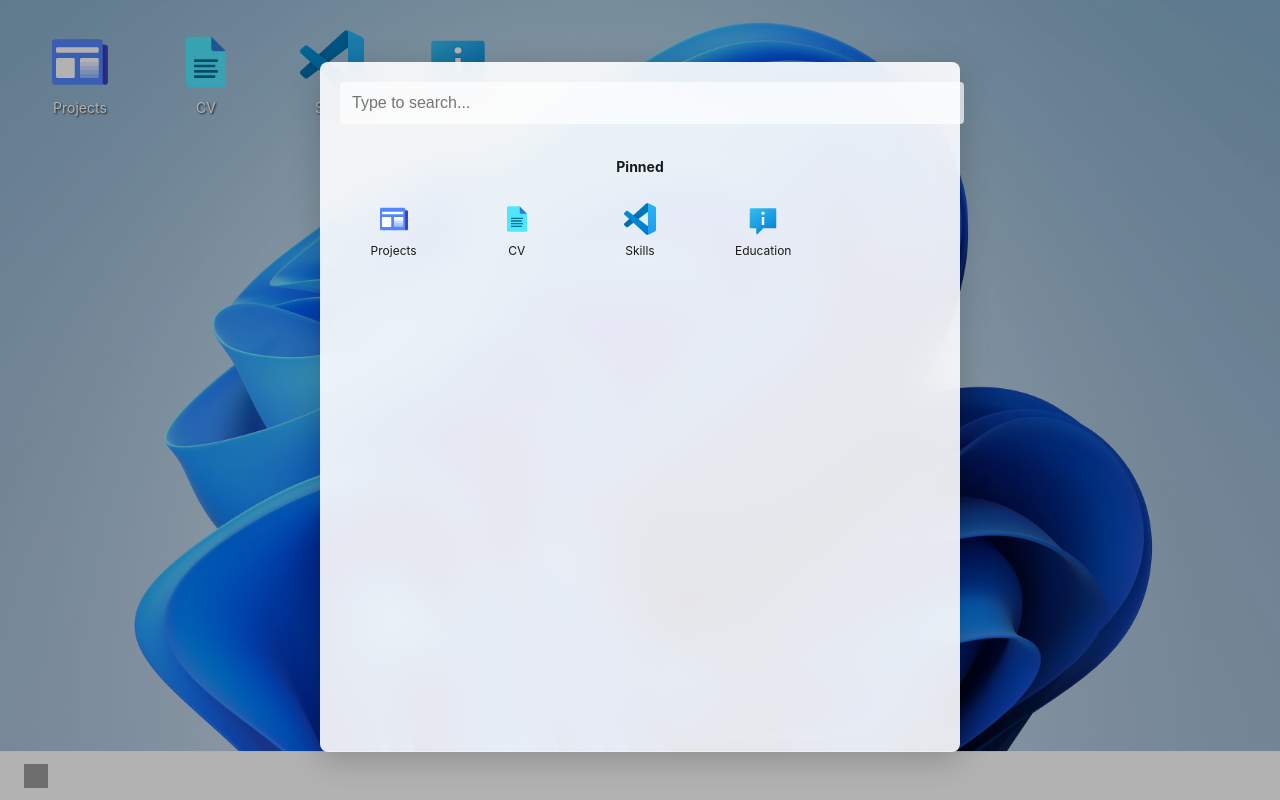
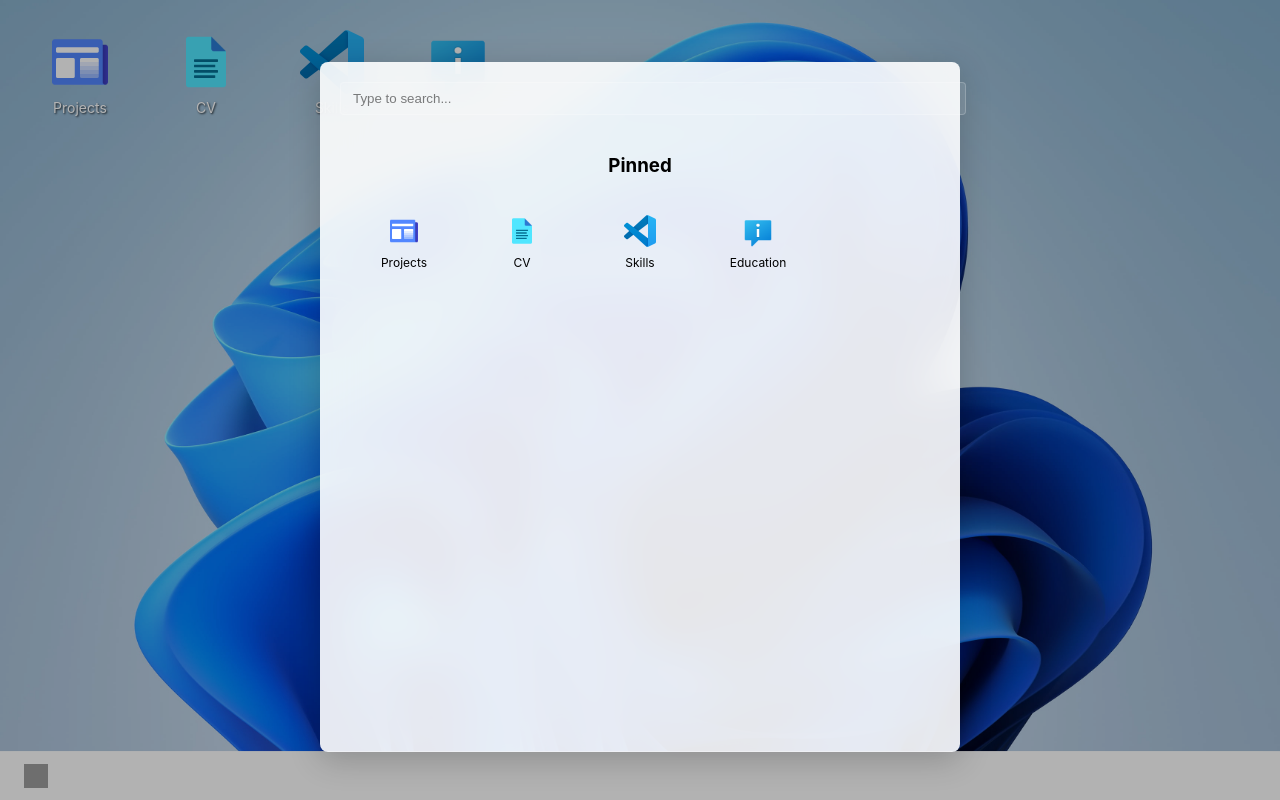
Before and after one commit to aymane-fast/windows-folio, a React (Create React App) app: page / in a window 1280 px wide. Both pictures are taken after a click on the button 36 px from the left and 776 px from the top of the page. Built offline with nearby package versions, Linux system fonts and the light colour scheme; grey boxes are pictures that could not be loaded.

Commit message:
fix: fixing the scrolling in the vscode window

```diff
--- a/src/StartMenu.js
+++ b/src/StartMenu.js
@@ -1,8 +1,18 @@
-import React, { useState } from 'react';
+import React, { useState, useEffect } from 'react';
 import './css/StartMenu.css';
 
 function StartMenu({ isOpen, onClose, onAppClick }) {
   const [searchQuery, setSearchQuery] = useState('');
+  const [isMobile, setIsMobile] = useState(window.innerWidth <= 768);
+
+  useEffect(() => {
+    const handleResize = () => {
+      setIsMobile(window.innerWidth <= 768);
+    };
+
+    window.addEventListener('resize', handleResize);
+    return () => window.removeEventListener('resize', handleResize);
+  }, []);
 
   const apps = [
     { id: 'projects', name: 'Projects', icon: './icons/projects.png' },
@@ -25,7 +35,7 @@ function StartMenu({ isOpen, onClose, onAppClick }) {
   return (
     <>
       <div className="start-menu-overlay" onClick={onClose} />
-      <div className="start-menu">
+      <div className={`start-menu ${isMobile ? 'mobile' : ''}`}>
         <div className="search-bar">
           <input
             type="text"
--- a/src/components/CodeDisplay.jsx
+++ b/src/components/CodeDisplay.jsx
@@ -13,7 +13,6 @@ function CodeDisplay({ content }) {
     const range = selection.getRangeAt(0);
     const preContent = range.startContainer.textContent;
 
-    // Calculate line and column
     const textUntilCursor = preContent?.substring(0, range.startOffset) || '';
     const lines = textUntilCursor.split('\n');
     const line = lines.length;
@@ -23,10 +22,8 @@ function CodeDisplay({ content }) {
   };
 
   return (
-    // Make sure parent takes full height and allows overflow
-    <div className="h-full w-full">
-      {/* Add overflow container with specific height */}
-      <div className="h-full overflow-y-auto">
+    <div className="h-full w-full overflow-hidden">
+      <div className="h-full overflow-auto">
         <SyntaxHighlighter
           language="jsx"
           style={vscDarkPlus}
@@ -36,9 +33,8 @@ function CodeDisplay({ content }) {
             background: '#1e1e1e',
             fontSize: '14px',
             lineHeight: '1.6rem',
-            height: 'auto', // Allow content to determine height
-            minHeight: '100%',
-            maxHeight: 'none'
+            height: '100%',
+            minHeight: '100%'
           }}
           showLineNumbers={true}
           wrapLines={true}
--- a/src/components/VSCodeWindow.jsx
+++ b/src/components/VSCodeWindow.jsx
@@ -19,7 +19,7 @@ function VSCodeWindow() {
   return (
     <ThemeProvider>
       <WindowProvider>
-        <div className="h-full flex flex-col bg-[#1e1e1e] text-[#cccccc]">
+        <div className="h-full flex flex-col bg-[#1e1e1e] text-[#cccccc] overflow-hidden">
           <MenuBar
             activeMenu={activeMenu}
             setActiveMenu={setActiveMenu}
@@ -32,7 +32,7 @@ function VSCodeWindow() {
               sidebarWidth={sidebarWidths[sidebarView]}
               onWidthChange={(width) => updateSidebarWidth(sidebarView, width)}
             />
-            <div className="flex-1">
+            <div className="flex-1 overflow-hidden">
               <WindowManager />
             </div>
           </div>
--- a/src/components/windows/WindowManager.jsx
+++ b/src/components/windows/WindowManager.jsx
@@ -26,14 +26,14 @@ export default function WindowManager() {
   }
 
   return (
-    <div className="flex-1 flex flex-col bg-[#1e1e1e]">
+    <div className="h-full flex flex-col bg-[#1e1e1e] overflow-hidden">
       <TabsBar />
-      <div className="flex-1 relative">
+      <div className="flex-1 overflow-hidden">
         {windows.length > 0 ? (
           windows.map(window => (
             <div
               key={window.id}
-              className={`absolute ${
+              className={`h-full ${
                 window.id === activeWindow ? 'block' : 'hidden'
               }`}
             >
--- a/src/css/StartMenu.css
+++ b/src/css/StartMenu.css
@@ -14,6 +14,7 @@
   left: 50%;
   transform: translateX(-50%);
   width: 600px;
+  max-width: 100%;
   height: 650px;
   background: rgba(255, 255, 255, 0.9);
   backdrop-filter: blur(20px);
@@ -24,108 +25,36 @@
   display: flex;
   flex-direction: column;
   gap: 20px;
-  animation: slideUp 0.3s ease-out;
 }
 
-@media (max-width: 768px) {
-  .start-menu {
-    width: 100%;
-    height: calc(100vh - 48px);
-    bottom: 48px;
-    left: 0;
-    right: 0;
-    transform: none;
-    border-radius: 0;
-    padding: 10px;
-    z-index: 1002;
-  }
-
-  .apps-grid {
-    grid-template-columns: repeat(3, 1fr);
-    gap: 10px;
-    padding: 10px;
-  }
-
-  .app-item {
-    padding: 8px;
-  }
-
-  .app-item img {
-    width: 28px;
-    height: 28px;
-  }
-
-  .search-bar input {
-    padding: 8px;
-    font-size: 14px;
-  }
-
-  .pinned-apps h3 {
-    font-size: 12px;
-    margin-bottom: 12px;
-  }
-}
-
-@keyframes slideUp {
-  from {
-    transform: translateX(-50%) translateY(100%);
-    opacity: 0;
-  }
-  to {
-    transform: translateX(-50%) translateY(0);
-    opacity: 1;
-  }
-}
-
-@keyframes mobileSlideUp {
-  from {
-    transform: translateY(100%);
-    opacity: 0;
-  }
-  to {
-    transform: translateY(0);
-    opacity: 1;
-  }
-}
-
-.search-bar input {
+.start-menu.mobile {
   width: 100%;
-  padding: 12px;
-  border: none;
-  border-radius: 4px;
-  background: rgba(255, 255, 255, 0.7);
-  font-size: 16px;
-  outline: none;
-}
-
-.search-bar input:focus {
-  background: rgba(255, 255, 255, 0.9);
-}
-
-.pinned-apps h3 {
-  margin-bottom: 16px;
-  color: #1a1a1a;
-  font-size: 14px;
+  height: calc(100vh - 48px);
+  left: 0;
+  transform: none;
+  border-radius: 0;
+  padding: 10px;
 }
 
 .apps-grid {
   display: grid;
   grid-template-columns: repeat(auto-fill, minmax(100px, 1fr));
-  gap: 16px;
+  gap: 10px;
+  padding: 10px;
 }
 
 .app-item {
   display: flex;
   flex-direction: column;
   align-items: center;
-  padding: 12px;
+  padding: 10px;
+  cursor: pointer;
   border-radius: 4px;
-  cursor: pointer;
-  transition: all 0.2s;
+  transition: background-color 0.2s;
 }
 
 .app-item:hover {
-  background: rgba(255, 255, 255, 0.5);
+  background: rgba(255, 255, 255, 0.1);
 }
 
 .app-item img {
@@ -137,5 +66,32 @@
 .app-item span {
   font-size: 12px;
   text-align: center;
-  color: #1a1a1a;
 }
+
+.search-bar input {
+  width: 100%;
+  padding: 8px 12px;
+  border: 1px solid rgba(255, 255, 255, 0.2);
+  border-radius: 4px;
+  background: rgba(255, 255, 255, 0.1);
+  color: #000;
+}
+
+.search-bar input::placeholder {
+  color: rgba(0, 0, 0, 0.5);
+}
+
+@media (max-width: 768px) {
+  .apps-grid {
+    grid-template-columns: repeat(3, 1fr);
+  }
+
+  .app-item {
+    padding: 8px;
+  }
+
+  .app-item img {
+    width: 28px;
+    height: 28px;
+  }
+}
```
